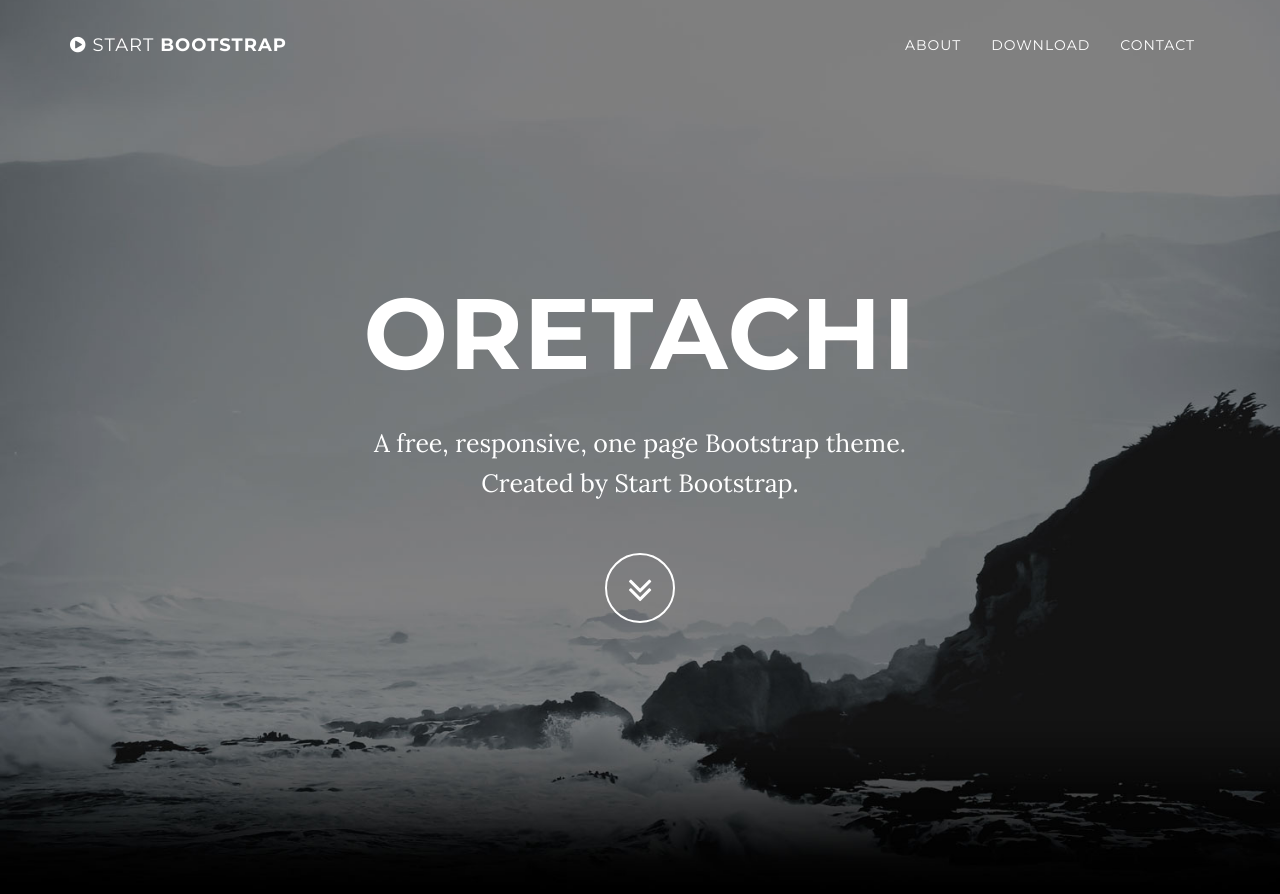
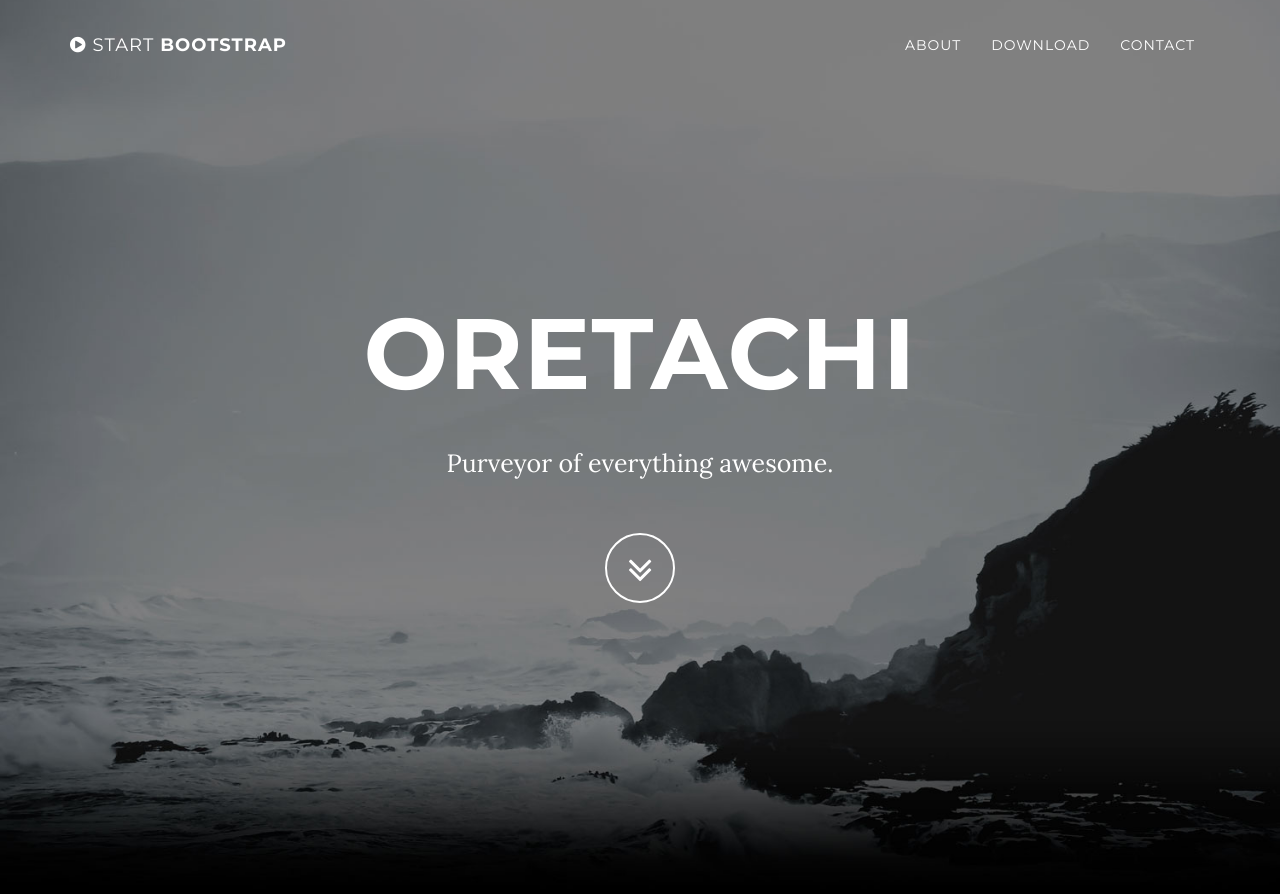
Before and after one commit to oretachi/oretachi.github.io, a Jekyll site: the page built from index.html, in a window 1280 px wide and 900 px high. Shown: the top 894 px of the window. Built offline with Jekyll 4.4.1, drawn with Linux system fonts in a browser that asks for light colours.

Commit message:
Updated header.html

```diff
--- a/_includes/header.html
+++ b/_includes/header.html
@@ -5,7 +5,7 @@
                 <div class="row">
                     <div class="col-md-8 col-md-offset-2">
                         <h1 class="brand-heading">Oretachi</h1>
-                        <p class="intro-text">A free, responsive, one page Bootstrap theme.<br>Created by Start Bootstrap.</p>
+                        <p class="intro-text">Purveyor of everything awesome.</p>
                         <a href="#about" class="btn btn-circle page-scroll">
                             <i class="fa fa-angle-double-down animated"></i>
                         </a>
```
